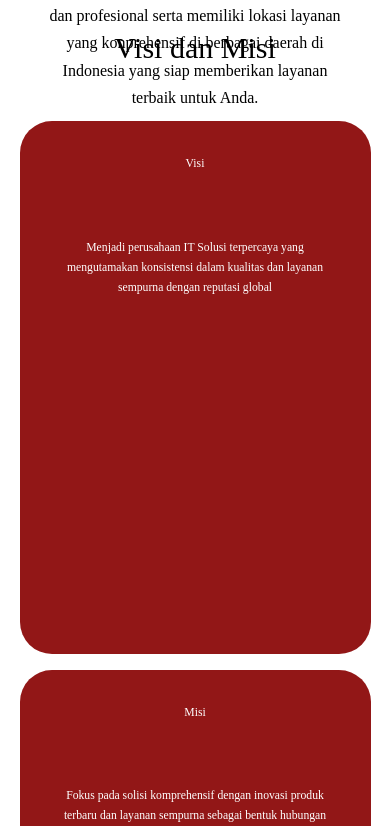
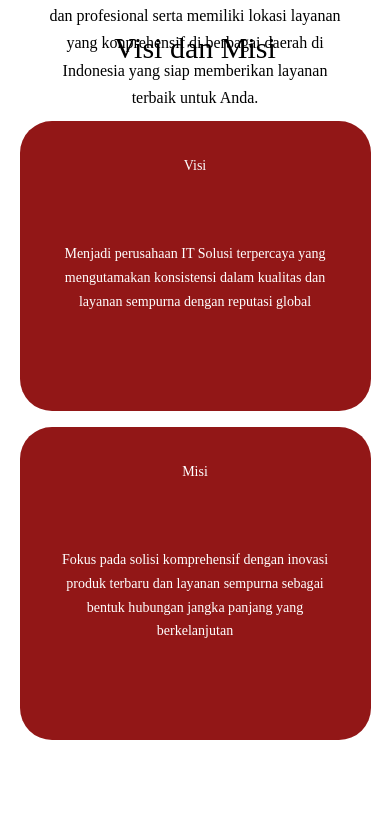
Before and after one commit to ardeliaraminta/port-compro, a React (Create React App) app in the folder web/: page / in a window 390 px wide. Shown: the part 2558-3384 px from the top of the page. Built offline with nearby package versions, Linux system fonts and the light colour scheme; a web font is replaced by a local one.

Commit message:
Update visimisi.css

```diff
--- a/web/src/components/visimisi/visimisi.css
+++ b/web/src/components/visimisi/visimisi.css
@@ -57,7 +57,7 @@
         width: 100%;
         padding: 2rem;
         margin: 0 auto;
-        font-size: 10px;
+        font-size: 12px;
     }
 }
 
@@ -65,8 +65,7 @@
     .experience__container{
         grid-template-columns: 1fr ;
         gap: 1rem;
-        width: 10%;
-        height: 80%;
+        width: 50%;
     }
 
     .experience__container > div {
```
